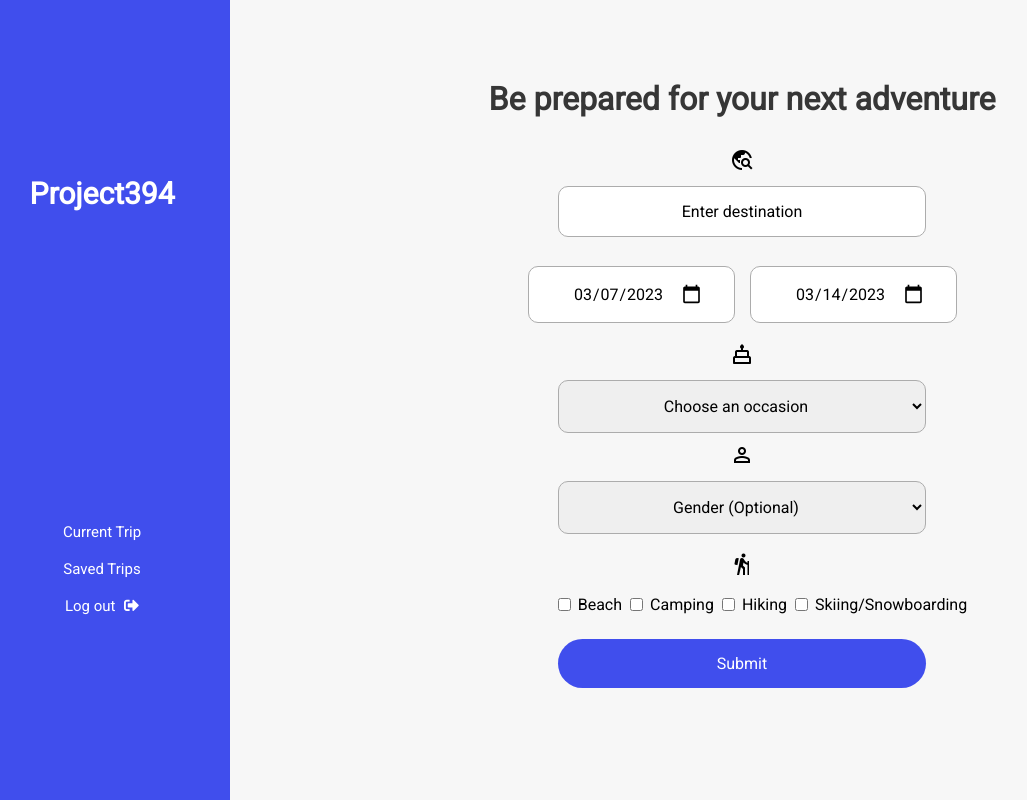
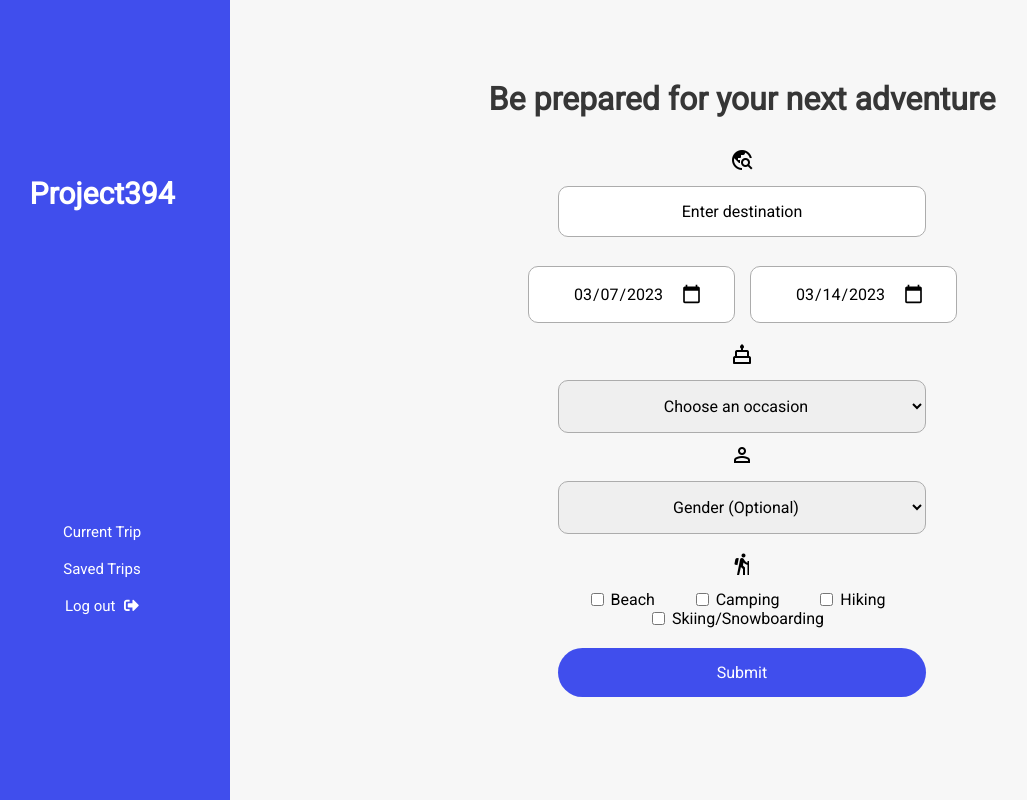
Before and after one commit to kmatta0731/AstroPackSchoolProj, a Django app: page /dashboard/ in a window 1280 px wide. Shown: the whole page, without its empty margins (26-1053 px from the left). Run offline with Django 4.2, Linux system fonts and the light colour scheme; a user stored in the database is signed in; some libraries are stand-ins or nearby versions.

Commit message:
activities form fix

```diff
--- a/myapp/myapp/settings.py
+++ b/myapp/myapp/settings.py
@@ -78,7 +78,7 @@ WSGI_APPLICATION = 'myapp.wsgi.application'
 DATABASES = {
     'default': {
         'ENGINE': 'django.db.backends.postgresql',
-        'NAME': 'myapp9',
+        'NAME': 'myapp15',
         'USER': 'postgres',
         'PASSWORD': 'kriska105',
         'HOST': '0.0.0.0',
--- a/myapp/static/css/generator-form.css
+++ b/myapp/static/css/generator-form.css
@@ -54,18 +54,33 @@ input[type="date"]::-webkit-calendar-picker-indicator {
     margin-right: 15px;
 }
 
-.destination-field {
+.destination-field, .activity-field {
     display: flex;
     flex-direction: row;
-    justify-content: center;
+    justify-content: row;
     align-items: center;
     width: 100%;
 }
 
+.activity-field {
+    justify-content: space-evenly;
+    flex-direction: column;
+    align-items: center;
+}
+
+.checkboxes-container {
+    margin: 10px 0px;
+    display: flex;
+    flex-direction: row;
+    flex-wrap: wrap;
+    width: 100%;
+    justify-content: space-evenly;
+}
+
 .checkbox-row {
     display: flex;
-    margin: 15px 0px;
-    justify-content: space-between;
+    margin: 0px 0px;
+    justify-content: space-evenly;
     align-items: center;
     flex-wrap: wrap;
 }
@@ -73,15 +88,16 @@ input[type="date"]::-webkit-calendar-picker-indicator {
 #activity-checkbox {
     display: flex;
     flex-direction: row;
-    justify-content: space-between;
+    justify-content: space-evenly;
+    flex-wrap: wrap;
 }
 
 .checkbox-row label {
     display: flex;
     flex-direction: row;
-    justify-content: space-between;
+    justify-content: space-evenly;
     gap: 7px;
-    flex-grow: 1 !important;
+    align-items: center;
 }
 
 input[type="submit"] {
--- a/myapp/user_dashboard/templates/dashboard.html
+++ b/myapp/user_dashboard/templates/dashboard.html
@@ -50,14 +50,23 @@
                         </span>
                         {{ form.gender }}
                     </div>
+                    <!-- <span class="material-symbols-outlined">
+                        hiking
+                    </span>
                     <div class="activity-field">
-                        <span class="material-symbols-outlined">
-                            hiking
-                        </span>
-                        <div class="checkbox-row">
+                        {{ form.activities }}
+                    </div>   -->
+                    <div class="activity-field">
+                        <div class="activity-icon">
+                          <span class="material-symbols-outlined">hiking</span>
+                        </div>
+                        <div class="checkboxes-container">
+                          <div class="checkbox-row">
                             {{ form.activities }}
+                          </div>
                         </div>
-                    </div>
+                      </div>
+
                     {% if form.errors %}
                         <div class="form-error">
                             {{ form.errors }}
```
